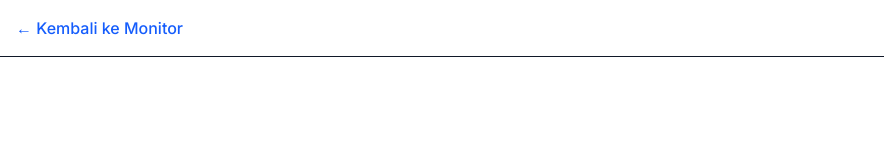
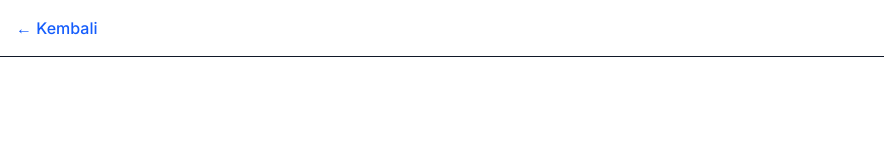
Before and after one commit to Noov-hub/sistem-pemesanan-kantin, a Next.js app in the folder frontend/: page /pesan in a window 1280 px wide. Shown: the top 160 px of the page, without its empty margins (0-884 px from the left). Built offline with nearby package versions, Linux system fonts and the light colour scheme.

Commit message:
fix: memperbaiki tombol kembali, sekarang kembalinya ke halaman sebelumnya

```diff
--- a/frontend/app/pesan/page.js
+++ b/frontend/app/pesan/page.js
@@ -27,7 +27,7 @@ export default function OrderPage() {
       // Cleanup legacy key if exists
       localStorage.removeItem("current_order");
 
-      router.push("/");
+      router.back();
     } catch (error) {
       console.error(error);
       alert("Gagal mengirim pesanan.");
@@ -41,9 +41,9 @@ export default function OrderPage() {
 
       {/* Header Back */}
       <div className="p-4 border-b">
-        <Link href="/" className="text-blue-600 font-medium flex items-center gap-1">
-          ← Kembali ke Monitor
-        </Link>
+        <button onClick={() => router.back()} className="text-blue-600 font-medium flex items-center gap-1 hover:underline">
+          ← Kembali
+        </button>
       </div>
 
       <div className="flex-1 flex flex-col justify-center p-6 max-w-md mx-auto w-full">
```
